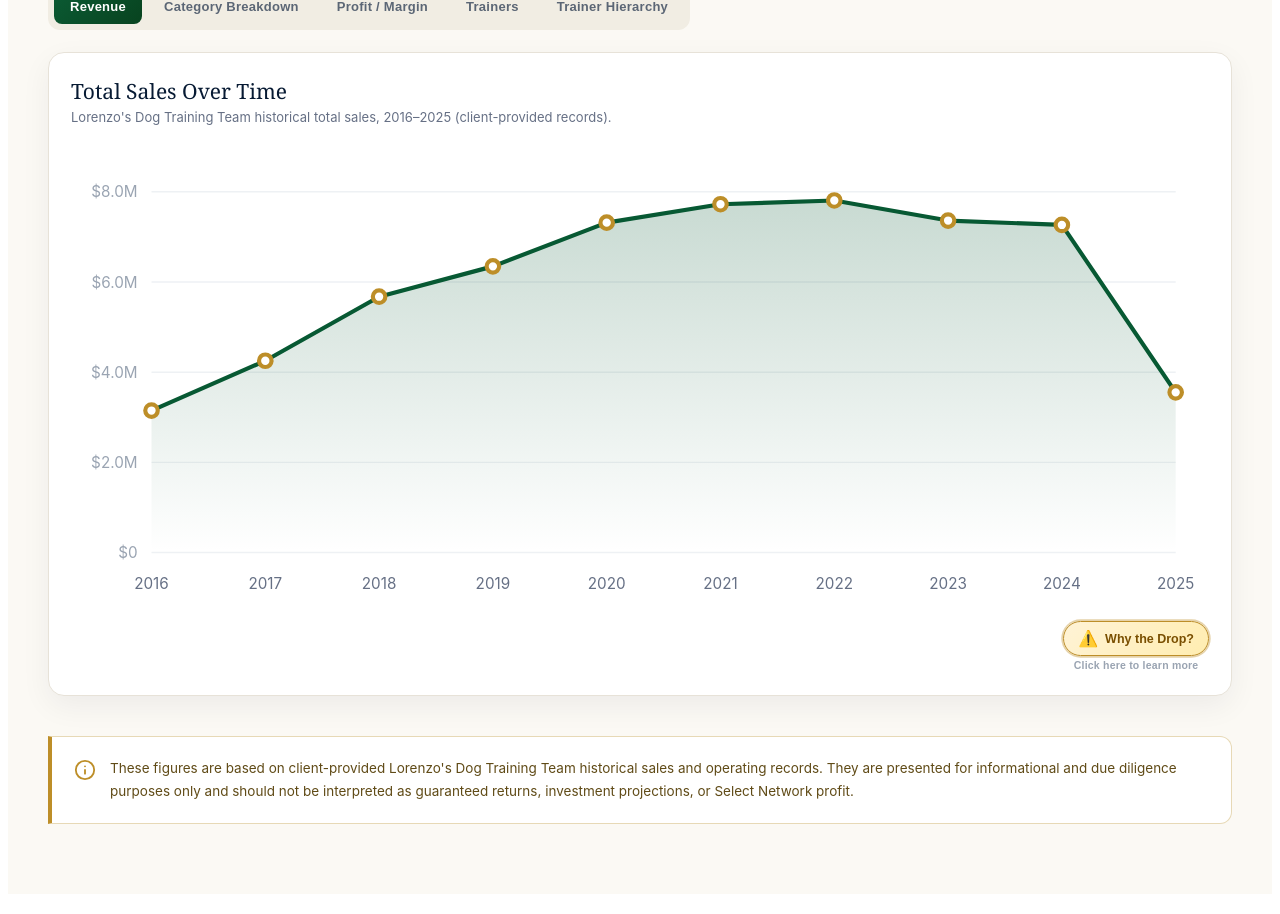
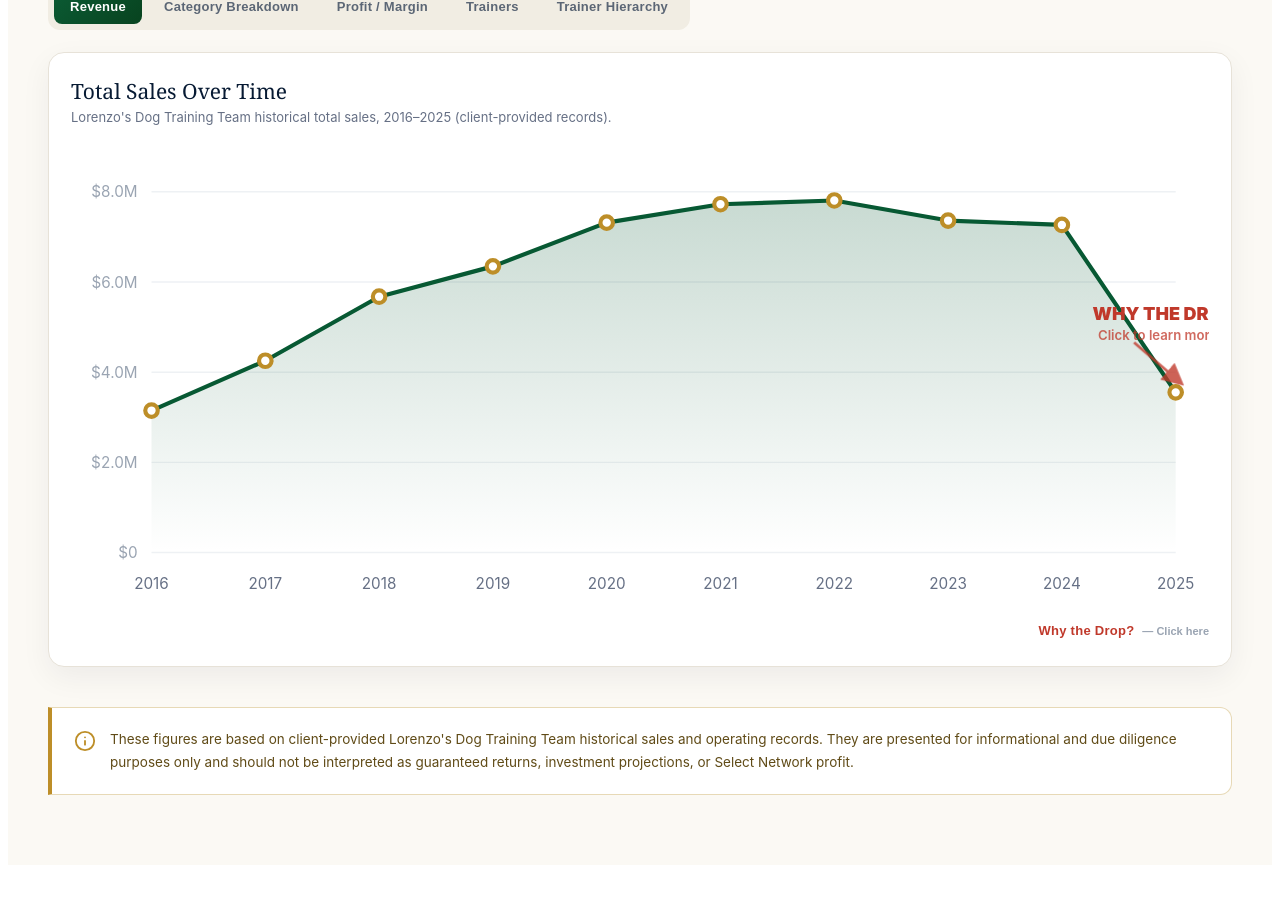
Before and after one commit to JoshuaMatthews111/SelectNetwork-, a Next.js app: page /reports in a window 1280 px wide. Shown: the part 1925-2839 px from the top of the page. Built offline with nearby package versions, Linux system fonts and the light colour scheme.

Commit message:
fix: replace emoji with red text + animated arrow annotation on 2025 drop, add arrowBounce keyframe

```diff
--- a/src/app/components/ReportsCharts.tsx
+++ b/src/app/components/ReportsCharts.tsx
@@ -99,6 +99,24 @@
             <rect x={px(i) - plotW / (ldttSales.length * 2)} y={PAD.t} width={plotW / ldttSales.length} height={plotH} fill="transparent" onMouseEnter={() => setHover(i)} />
           </g>
         ))}
+        {/* Red annotation arrow pointing at 2025 drop */}
+        {(() => {
+          const dropIdx = ldttSales.length - 1;
+          const cx = px(dropIdx);
+          const cy = py(ldttSales[dropIdx].total);
+          const labelX = cx - 60;
+          const labelY = cy - 52;
+          return (
+            <g style={{ cursor: "pointer" }} onClick={() => setDropOpen(true)}>
+              <line x1={labelX + 30} y1={labelY + 16} x2={cx} y2={cy - 10} stroke="#c0392b" strokeWidth="2" markerEnd="url(#dropArrow)" style={{ animation: "arrowBounce 1.5s ease-in-out infinite" }} />
+              <defs>
+                <marker id="dropArrow" markerWidth="8" markerHeight="8" refX="4" refY="4" orient="auto"><path d="M0,0 L8,4 L0,8 Z" fill="#c0392b" /></marker>
+              </defs>
+              <text x={labelX} y={labelY} fill="#c0392b" fontSize="13" fontWeight="900" style={{ textTransform: "uppercase" } as React.CSSProperties}>Why the Drop?</text>
+              <text x={labelX + 4} y={labelY + 14} fill="#c0392b" fontSize="9.5" fontWeight="600" opacity="0.75">Click to learn more</text>
+            </g>
+          );
+        })()}
       </svg>
       {hover !== null && (
         <Tooltip x={(px(hover) / W) * 100} y={(py(ldttSales[hover].total) / H) * 100}>
@@ -107,38 +125,22 @@
         </Tooltip>
       )}
 
-      {/* Why the Drop? animated button */}
-      <div style={{ display: "flex", justifyContent: "flex-end", marginTop: 10 }}>
+      {/* Why the Drop? text button below chart */}
+      <div style={{ display: "flex", justifyContent: "flex-end", marginTop: 8 }}>
         <button
           onClick={() => setDropOpen(true)}
           style={{
             display: "inline-flex",
-            flexDirection: "column",
             alignItems: "center",
-            gap: 3,
+            gap: 8,
             background: "none",
             border: "none",
             cursor: "pointer",
-            padding: 0,
+            padding: "4px 0",
           }}
         >
-          <span style={{
-            display: "inline-flex",
-            alignItems: "center",
-            gap: 7,
-            background: "linear-gradient(135deg,#fff3d6,#ffedb0)",
-            border: "1px solid #bd8e28",
-            borderRadius: 99,
-            padding: "7px 14px",
-            fontSize: 12.5,
-            fontWeight: 800,
-            color: "#7a4f00",
-            boxShadow: "0 0 0 0 rgba(189,142,40,.5)",
-            animation: "dropPulse 2s ease-in-out infinite",
-          }}>
-            <span style={{ fontSize: 16 }}>⚠️</span> Why the Drop?
-          </span>
-          <span style={{ fontSize: 10.5, color: "#9aa4b2", fontWeight: 600, letterSpacing: ".02em" }}>Click here to learn more</span>
+          <span style={{ color: "#c0392b", fontSize: 13, fontWeight: 900, letterSpacing: ".02em" }}>Why the Drop?</span>
+          <span style={{ color: "#9aa4b2", fontSize: 11, fontWeight: 600 }}>— Click here</span>
         </button>
       </div>
 
@@ -190,7 +192,9 @@
               aria-label="Close"
             >✕</button>
             <div style={{ display: "flex", alignItems: "center", gap: 12, marginBottom: 18 }}>
-              <span style={{ fontSize: 28 }}>📉</span>
+              <div style={{ width: 36, height: 36, borderRadius: "50%", background: "#fde8e8", display: "grid", placeItems: "center" }}>
+                <svg width="18" height="18" viewBox="0 0 24 24" fill="none" stroke="#c0392b" strokeWidth="2.5" strokeLinecap="round" strokeLinejoin="round"><polyline points="23 18 13.5 8.5 8.5 13.5 1 6" /><polyline points="17 18 23 18 23 12" /></svg>
+              </div>
               <h2 style={{ fontFamily: "Georgia, serif", fontWeight: 400, fontSize: 24, margin: 0, color: "#071a33" }}>Why the Drop Happened</h2>
             </div>
             <p style={{ color: "#3d4a57", lineHeight: 1.8, fontSize: 14.5, margin: "0 0 16px" }}>
@@ -583,6 +587,10 @@
         }
         @keyframes snFade { from { opacity: 0; } to { opacity: 1; } }
         @keyframes fadeIn { from { opacity: 0; transform: translateY(8px); } to { opacity: 1; transform: translateY(0); } }
+        @keyframes arrowBounce {
+          0%, 100% { opacity: 1; }
+          50% { opacity: 0.45; }
+        }
       `}</style>
     </div>
   );
```
